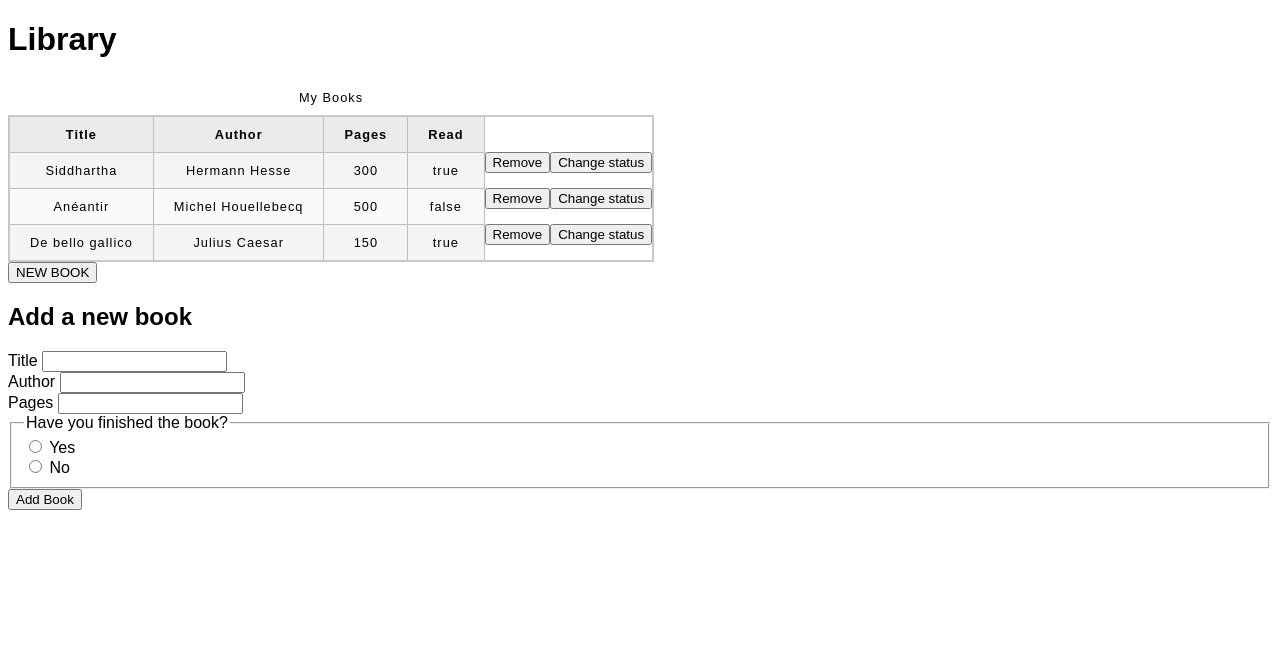
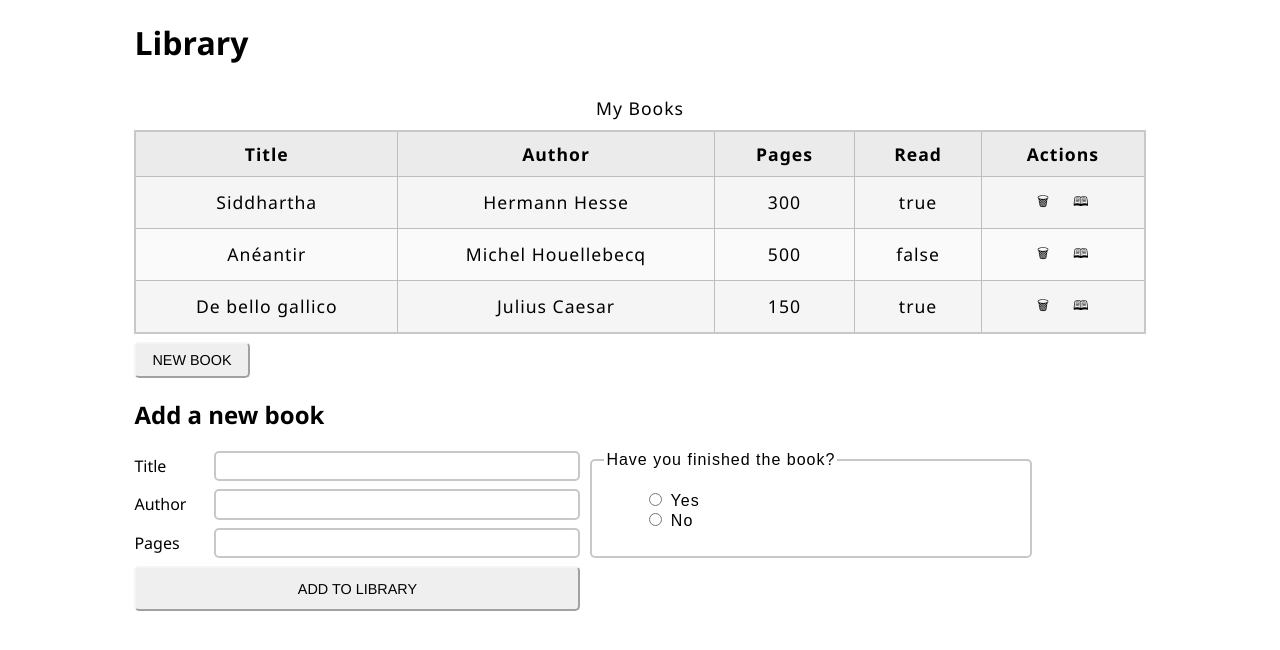
Before and after one commit to daniel-lou18/library, a plain HTML site: page index.html in a window 1280 px wide. Both pictures are taken after a click on the button "NEW BOOK". Drawn offline with Linux system fonts and the light colour scheme.

Commit message:
Style form elements and buttons

```diff
--- a/index.html
+++ b/index.html
@@ -8,6 +8,7 @@
   <link rel="stylesheet" href="style.css">
 </head>
 <body>
+  <div class="container">
     <h1 class="title">Library</h1>
     <table id="library">
       <caption>My Books</caption>
@@ -17,6 +18,7 @@
             <th scope="col">Author</th>
             <th scope="col">Pages</th>
             <th scope="col">Read</th>
+            <th scope="col">Actions</th>
           </tr>
         </thead>
         <tbody>
@@ -25,6 +27,7 @@
     <button type="button" class="add-book">NEW BOOK</button>
     <form id="form-add-book" name="form-add-book">
       <h2 class="add-book">Add a new book</h2>
+      <div class="wrapper">
         <div class="title">
           <label for="title">Title</label>
           <input type="text" name="title" id="title" required>
@@ -37,25 +40,25 @@
 
         <div class="pages">
           <label for="pages">Pages</label>
-      <input type="number" name="pages" id="pages"></div>
+          <input type="number" name="pages" id="pages">
         </div>
-
         <fieldset>
           <legend>Have you finished the book?</legend>
-
-      <div class="read">
+          <ul>
+            <li class="read">
               <input type="radio" name="read" id="yes" value=1>
               <label for="yes">Yes</label>
+            </li>
+            <li class="not-read">
+              <input type="radio" name="read" id="no" value=''>
+              <label for="no">No</label>
+            </li>
+          </ul>
+        </fieldset>
+        <button type="submit" class="submit-book">Add to library</button>
       </div>
-
-      <div class="not-read">
-        <input type="radio" name="read" id="no" value=0>
-        <label for="no">No</label>
+    </form>
   </div>
-
-    </fieldset>
-    <button type="submit" class="submit-book">Add Book</button>
-  </form>
   <script src="library.js"></script>
 </body>
 </html>
--- a/library.js
+++ b/library.js
@@ -27,6 +27,7 @@ function displayLibrary() {
     const author = document.createElement('td');
     const pages = document.createElement('td');
     const read = document.createElement('td');
+    const buttonsCell = document.createElement('td');
     const removeBook = document.createElement('button');
     const toggleRead = document.createElement('button');
 
@@ -34,8 +35,8 @@ function displayLibrary() {
     author.textContent = book.author;
     pages.textContent = book.pages;
     read.textContent = book.read;
-    removeBook.textContent = 'Remove';
-    toggleRead.textContent = 'Change status';
+    removeBook.textContent = '🗑';
+    toggleRead.textContent = '🕮';
 
     row.setAttribute('id', `row-${index}`);
     row.setAttribute('data-row-num', `${index}`)
@@ -43,6 +44,7 @@ function displayLibrary() {
     author.setAttribute('id', `author-${index}`);
     pages.setAttribute('id', `pages-${index}`);
     read.setAttribute('id', `read-${index}`);
+    buttonsCell.setAttribute('id', `buttons-${index}`);
     removeBook.setAttribute('data-row-num', `${index}`);
     toggleRead.setAttribute('data-row-num', `${index}`);
 
@@ -55,8 +57,9 @@ function displayLibrary() {
     tr.appendChild(author);
     tr.appendChild(pages);
     tr.appendChild(read);
-    tr.appendChild(removeBook);
-    tr.appendChild(toggleRead);
+    tr.appendChild(buttonsCell)
+    buttonsCell.appendChild(removeBook);
+    buttonsCell.appendChild(toggleRead);
   })
 }
 
@@ -67,11 +70,6 @@ addBookToLibrary(siddhartha);
 addBookToLibrary(aneantir);
 addBookToLibrary(gallico);
 displayLibrary();
-
-// const newBook = document.querySelector('.add-book');
-// newBook.addEventListener('click', function(e) {
-
-// });
 
 const form = document.querySelector('#form-add-book');
 form.addEventListener('submit', addBook);
@@ -87,6 +85,11 @@ function addBook(e) {
   e.preventDefault();
 };
 
+const showForm = document.querySelector('.add-book');
+showForm.addEventListener('click', function(e) {
+  form.style.display = 'block';
+});
+
 function deleteBook(e) {
   myLibrary.splice(`${e.target.dataset.rowNum}`, 1);
   displayLibrary();
--- a/style.css
+++ b/style.css
@@ -1,12 +1,23 @@
 html {
-  font-family: sans-serif;
+  font-family: 'Segoe UI', Tahoma, Geneva, Verdana, sans-serif;
+}
+
+li {
+  list-style: none;
+}
+
+.container {
+  width: 80%;
+  margin-left: auto;
+  margin-right: auto;
 }
 
 table {
   border-collapse: collapse;
   border: 2px solid rgb(200,200,200);
   letter-spacing: 1px;
-  font-size: 0.8rem;
+  font-size: 1.1rem;
+  width: 100%;
 }
 
 td, th {
@@ -33,3 +44,85 @@ tr:nth-child(odd) td {
 caption {
   padding: 10px;
 }
+
+form[name="form-add-book"] {
+  display: none;
+}
+
+button[data-row-num] {
+  padding: 4px 8px;
+  border: none;
+  background-color: transparent;
+}
+
+button[data-row-num]:hover {
+  border-radius: 25px;
+  font-weight: bold;
+}
+
+button[data-row-num]:first-child {
+  margin-right: 8px;
+}
+
+.wrapper {
+  width: min(900px, 100%);
+  display: grid;
+  grid-template-columns: 1fr 1fr;
+  gap: 8px;
+  font-size: 1rem;
+}
+
+div.author {
+  grid-column: 1 / 2;
+  grid-row: 2 / 3;
+}
+
+div.pages {
+  grid-column: 1 / 2;
+  grid-row: 3 / 4;
+}
+
+.wrapper > div {
+  display: grid;
+  grid-template-columns: 80px 1fr;
+}
+
+.wrapper label {
+  align-self: center;
+}
+
+.wrapper input, .wrapper fieldset {
+  border: 2px solid rgb(200,200,200);
+  letter-spacing: 1px;
+  border-radius: 5px;
+  font: 1rem sans-serif;
+}
+
+fieldset {
+  grid-column: 2 / 3;
+  grid-row: 1 / 4;
+  border: 1px solid grey;
+}
+
+.wrapper button, button.add-book {
+  padding: 8px 16px;
+  border-color: rgb(245,245,245);
+  border-radius: 5px;
+
+  font-family: Helvetica, sans-serif;
+  font-size: 0.9rem;
+  text-transform: uppercase;
+}
+
+.wrapper button:hover, button.add-book:hover {
+  background-color: rgb(230,230,230);
+  border-color: rgb(220,220,220);
+}
+
+button.add-book {
+  margin-top: 8px;
+}
+
+.wrapper button {
+  height: 45px;
+}
```
Lines whose indentation alone changed are shown as unchanged.
